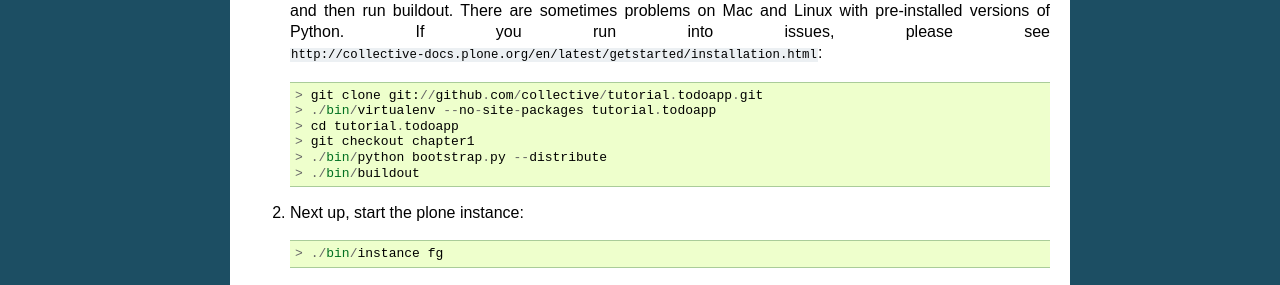
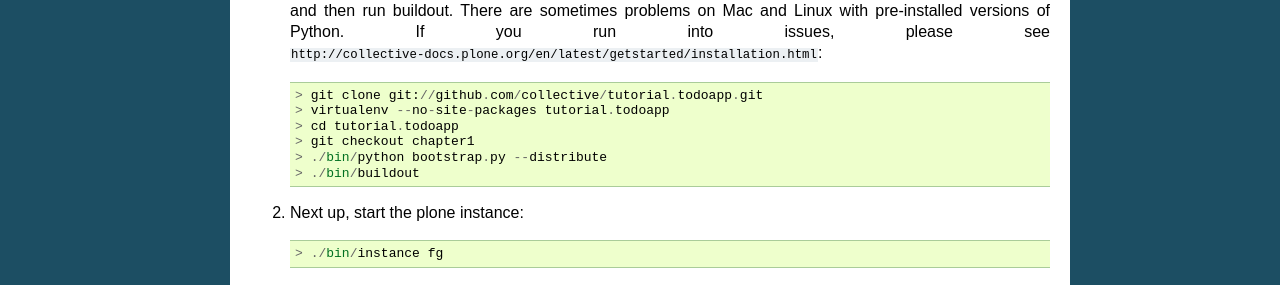
Before and after one commit to collective/tutorial.todoapp, a Sphinx documentation site: the page built from docs/chapter_0.rst, in a window 1280 px wide. Shown: the part 480-765 px from the top of the page. Built offline with Sphinx 7.4.7, drawn with Linux system fonts in a browser that asks for light colours.

Commit message:
fix virtualenv command

```diff
--- a/docs/chapter_0.rst
+++ b/docs/chapter_0.rst
@@ -44,7 +44,7 @@ your own buildout, please feel free to do so.
    ``http://collective-docs.plone.org/en/latest/getstarted/installation.html``::
 
     > git clone git://github.com/collective/tutorial.todoapp.git
-    > ./bin/virtualenv --no-site-packages tutorial.todoapp
+    > virtualenv --no-site-packages tutorial.todoapp
     > cd tutorial.todoapp
     > git checkout chapter1
     > ./bin/python bootstrap.py --distribute
```
